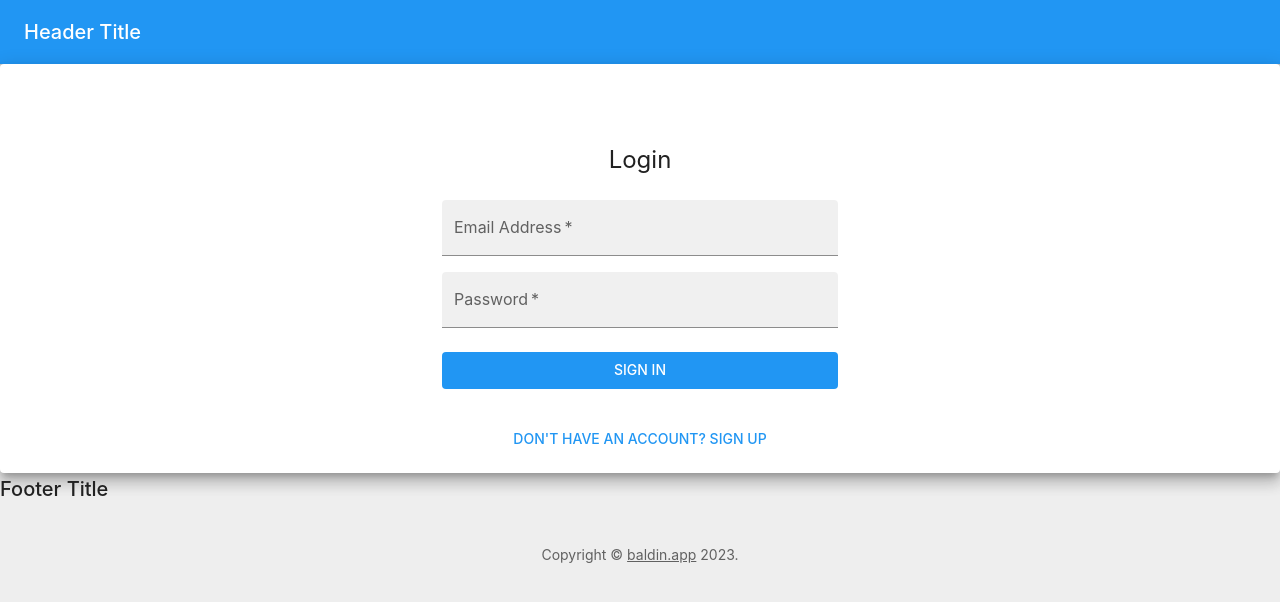
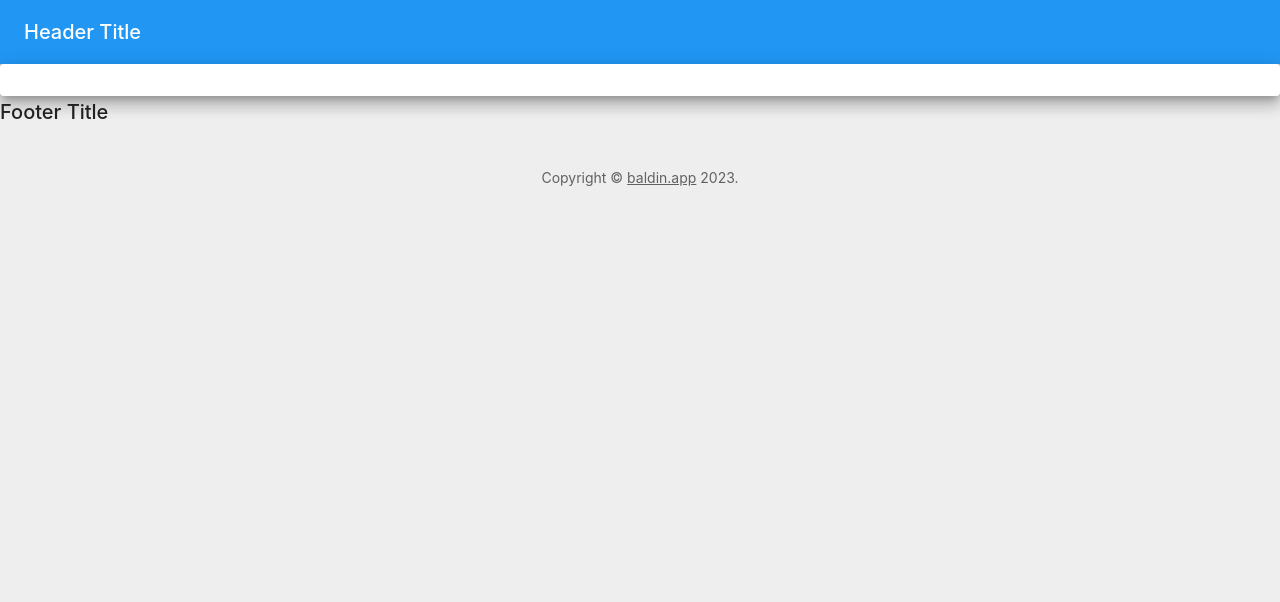
Before and after one commit to danphenderson/baldin, a React (Create React App) app in the folder frontend/: page / in a window 1280 px wide. Shown: the top 602 px of the page. Built offline with nearby package versions, Linux system fonts and the light colour scheme; the HTML template or start-up script is replaced by a standard one.

Commit message:
Improvements to routing logic.

```diff
--- a/frontend/src/index.tsx
+++ b/frontend/src/index.tsx
@@ -1,15 +1,31 @@
-import React from 'react';
+import React, { useContext, useEffect } from 'react';
+import { createBrowserRouter, RouterProvider, Route, Navigate } from "react-router-dom";
 import ReactDOM from 'react-dom/client';
-import { createBrowserRouter, RouterProvider } from "react-router-dom";
+
+// Import error-page roots, theme, and user-context
+// Components are NOT imported here.
 import Root from "./routes/root";
 import ThemeProvider from './theme-provider';
-import { UserProvider } from './context/user-context';
+import { UserProvider, UserContext } from './context/user-context';
 import ErrorPage from "./error-page";
 import Register from './routes/register';
 import Home from './routes/home';
 import Login from './routes/login';
 
-const root = ReactDOM.createRoot(document.getElementById('root') as HTMLElement)
+const AuthHandler: React.FC<{ children: React.ReactNode }> = ({ children }) => {
+  const [token] = useContext(UserContext);
+
+  useEffect(() => {
+    // Here you can also implement additional logic if needed,
+    // like fetching user details or redirecting based on user roles
+  }, [token]);
+
+  if (!token) {
+    return <Navigate to="/login" replace />;
+  }
+
+  return <>{children}</>;
+};
 
 const router = createBrowserRouter([
   {
@@ -18,21 +34,26 @@ const router = createBrowserRouter([
     errorElement: <ErrorPage />,
     children: [
       {
-          path: "/login",
+        path: "login",
         element: <Login />,
       },
       {
-          path: "/register",
+        path: "register",
         element: <Register />,
       },
       {
-          path: "/home",
-          element: <Home />,
+        path: "home",
+        element: (
+          <AuthHandler>
+            <Home />
+          </AuthHandler>
+        ),
       }
     ]
   }
 ]);
 
+const root = ReactDOM.createRoot(document.getElementById('root') as HTMLElement);
 
 root.render(
   <React.StrictMode>
--- a/frontend/src/routes/Root.tsx
+++ b/frontend/src/routes/Root.tsx
@@ -1,37 +1,20 @@
-import React, { useContext } from "react";
+import React from "react";
 import { Outlet } from "react-router-dom";
-
-import Login from "./login";
-import Home from "./home";
 import Footer from "../component/footer";
 import Header from "../component/header";
 import Paper from '@mui/material/Paper';
 
-import { UserContext } from "../context/user-context";
-
 const Root: React.FC = () => {
-  const [token] = useContext(UserContext);
-
+  // Application root component that defines the overall layout.
+  // The root component handles the layout of (header, footer, paper)
+  // and an <Outlet> for child routes.
   return (
     <>
-      <div>
-        <Header title="Header Title"/>
-        <Paper elevation={10} sx={{ p: 2, margin: 'auto', flexGrow: 1 }}>
-          {!token ? (
-            <div className="columns">
-              <Login />
-            </div>
-          ) : (
-            <div className="columns">
-              <Home />
-            </div>
-          )}
-        </Paper>
-        <Footer title="Footer Title"/>
-        <div id="detail">
-          <Outlet />
-        </div>
-      </div>
+      <Header title="Header Title"/>
+      <Paper elevation={10} sx={{ p: 2, margin: 'auto', flexGrow: 1 }}>
+        <Outlet />
+      </Paper>
+      <Footer title="Footer Title"/>
     </>
   );
 };
```
Lines whose indentation alone changed are shown as unchanged.
